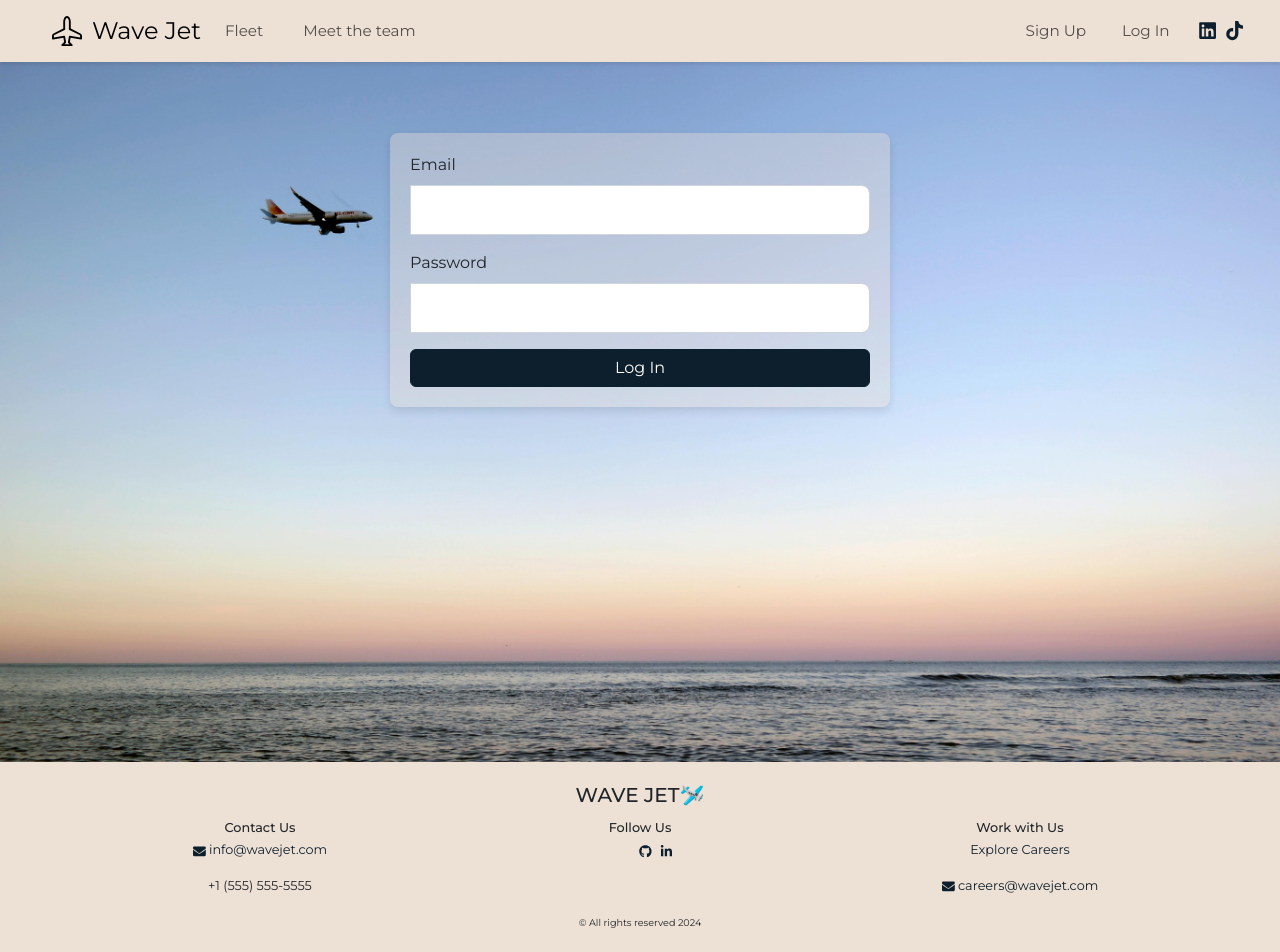
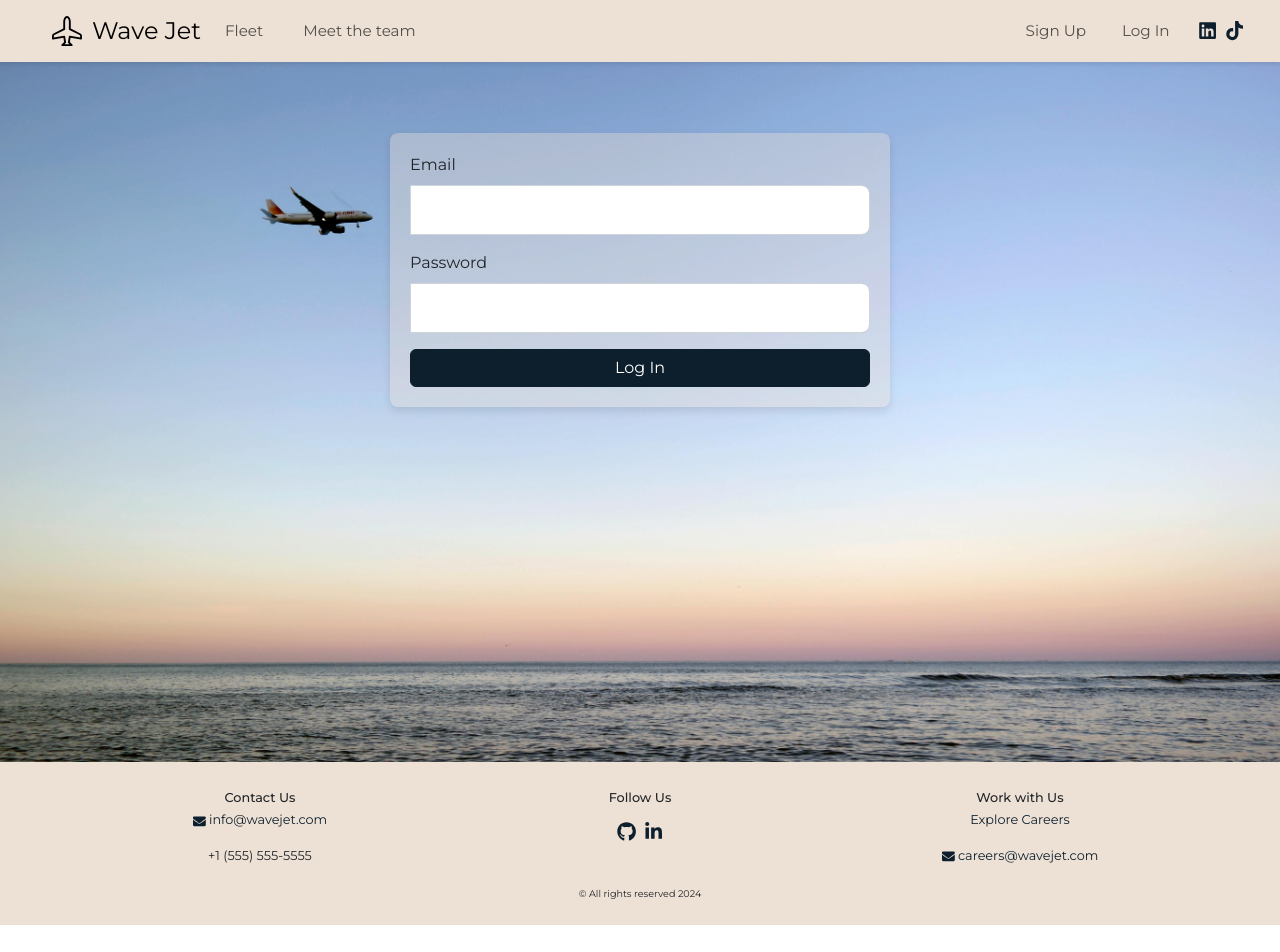
Before and after one commit to marietazetta/wave-jet-client, a React (Vite) app: page /login in a window 1280 px wide. Shown: the top 952 px of the page. After the commit the page ends 925 px from the top, so only its background shows below. Built offline with nearby package versions, Linux system fonts and the light colour scheme.

Commit message:
styling done

```diff
--- a/src/components/Aircrafts/AircraftCard/AircraftCard.css
+++ b/src/components/Aircrafts/AircraftCard/AircraftCard.css
@@ -1,6 +1,11 @@
 .AircraftCard {
     border: none;
     background: none;
+    margin-bottom: 1rem;
+}
+
+.AircraftCard .card {
+    height: 100%;
 }
 
 .AircraftCard .card-body {
@@ -22,10 +27,33 @@
     margin-top: 1rem;
 }
 
-.AircraftCard .custom-button {
-    display: inline-block;
-    width: auto;
-    white-space: nowrap;
-    color: #ede0d4;
-    background-color: #0D1F2D;
+
+.custom-btn {
+    background-color: #546A7B;
+    border: none;
+    padding: 0.75rem 1.5rem;
+    font-size: 1rem;
+    font-weight: 500;
+    color: #EDE0D4;
+    border-radius: 0.5rem;
+    transition: background-color 0.3s ease, transform 0.2s ease;
+    width: 100%;
+    display: flex;
+    align-items: center;
+    justify-content: center;
 }
+
+
+.custom-btn:hover {
+    background-color: #3f5366;
+    transform: translateY(-2px);
+
+}
+
+.custom-btn-link {
+    text-decoration: none;
+}
+
+.custom-btn-link:hover {
+    text-decoration: none;
+}
--- a/src/components/Aircrafts/AircraftCard/AircraftCard.jsx
+++ b/src/components/Aircrafts/AircraftCard/AircraftCard.jsx
@@ -4,13 +4,13 @@ import './AircraftCard.css';
 
 const AircraftCard = ({ _id, mainImage, manufacturer, manufacturerDescription }) => {
     return (
-        <Card className="AircraftCard font-family" style={{ width: '35rem', height: "100%" }}>
+        <Card className="AircraftCard font-family">
             <Card.Img variant="top" src={mainImage} />
             <Card.Body>
                 <Card.Title>{manufacturer}</Card.Title>
                 <Card.Text>{manufacturerDescription}</Card.Text>
-                <Link to={`/fleet/${_id}`}>
-                    <Button variant="light" size="sm" className="custom-button">
+                <Link to={`/fleet/${_id}`} className="custom-btn-link">
+                    <Button type="submit" size="sm" className="custom-btn">
                         Discover {manufacturer} Jets
                     </Button>
                 </Link>
--- a/src/components/DashboardFlights/DashboardFlights.css
+++ b/src/components/DashboardFlights/DashboardFlights.css
@@ -18,7 +18,8 @@
 .flights-table th,
 .flights-table td {
     text-align: center;
-    vertical-align: middle;
+    vertical-align: top;
+    /* Ajustar para alinear el texto al tope */
 }
 
 .flights-table th {
@@ -42,25 +43,18 @@
     margin-right: 15px;
 }
 
-/* Edit Aircraft Icon as Button */
 .edit-aircraft-icon {
     font-size: 1.5rem;
-    /* Size the icon */
     color: #003366;
-    /* Navy blue color */
     cursor: pointer;
-    /* Pointer cursor to indicate clickability */
     transition: transform 0.2s ease, color 0.2s ease;
 }
 
 .edit-aircraft-icon:hover {
     color: #0056b3;
-    /* Slightly brighter blue on hover */
     transform: scale(1.1);
-    /* Slightly enlarge on hover */
 }
 
-/* Responsive Adjustments */
 @media (max-width: 768px) {
     .actions-column .action-button {
         width: 100%;
--- a/src/components/Footer/Footer.css
+++ b/src/components/Footer/Footer.css
@@ -1,11 +1,12 @@
 .Footer {
     font-size: 0.8em;
-    padding: 1rem;
+    padding: 0.5rem 0;
     text-align: center;
     width: 100%;
     background-color: #ede0d4;
     display: flex;
     justify-content: center;
+    align-items: center;
     flex-direction: column;
 }
 
@@ -16,13 +17,13 @@
 }
 
 .footer-section {
-    margin-bottom: 5px;
-    margin-top: 5px;
+    margin: 5px 0;
+    display: flex;
+    flex-direction: column;
+    align-items: center;
+    margin-top: 20px;
 }
 
-.title-section {
-    margin-top: 5px;
-}
 
 .footer-section h5 {
     font-size: 1em;
@@ -33,16 +34,17 @@
     display: flex;
     justify-content: center;
     gap: 0.5rem;
+    padding: 0;
+    margin: 5px 0;
 }
 
 .social-icons li {
     list-style: none;
-    margin: 0;
 }
 
 .social-icons a {
     color: #0D1F2D;
-    font-size: 1em;
+    font-size: 1.5em;
     text-decoration: none;
 }
 
@@ -51,8 +53,7 @@
 }
 
 .copyright {
-    margin-top: auto;
+    margin-top: 1px;
     text-align: center;
-    padding-top: 5px;
     font-size: 0.75em;
 }
--- a/src/components/Footer/Footer.jsx
+++ b/src/components/Footer/Footer.jsx
@@ -7,9 +7,7 @@ const Footer = () => {
     return (
         <div className="Footer font-family">
             <Container>
-                <Row className="title-section">
-                    <h5>WAVE JET🛩️</h5>
-                </Row>
+
                 <Row>
                     <Col xs={12} md={4}>
                         <div className="footer-section">
@@ -53,9 +51,11 @@ const Footer = () => {
                         </div>
                     </Col>
                 </Row>
-                <div className="copyright">
-                    <p>&copy; All rights reserved {new Date().getFullYear()}</p>
-                </div>
+                <Row className="copyright">
+                    <Col>
+                        <p>&copy; All rights reserved {new Date().getFullYear()}</p>
+                    </Col>
+                </Row>
             </Container>
         </div>
     );
--- a/src/pages/AboutPage/AboutPage.css
+++ b/src/pages/AboutPage/AboutPage.css
@@ -1,18 +1,24 @@
 .about-container {
     display: flex;
-    justify-content: space-around;
+    justify-content: center;
     align-items: center;
     padding: 20px;
+    flex-wrap: wrap;
+    gap: 30px;
 }
 
 .person {
     text-align: center;
+    margin: 10px;
+    flex: 1 1 300px;
+    max-width: 300px;
 }
 
 .person-image {
-    width: 300px;
-    height: 300px;
-    border-radius: 50%;
+    width: 100%;
+    max-width: 300px;
+    height: 500px;
+    border-radius: 10%;
     object-fit: cover;
     margin-bottom: 10px;
 }
@@ -21,9 +27,6 @@
     display: flex;
     flex-direction: column;
     gap: 5px;
-    text-decoration: none;
-
-
 }
 
 .links a {
@@ -34,3 +37,7 @@
 .links a:hover {
     text-decoration: underline;
 }
+
+.about-container {
+    background: linear-gradient(rgba(158, 163, 176, 0.5), transparent, transparent, rgba(158, 163, 176, 0.5));
+}
--- a/src/pages/AboutPage/AboutPage.jsx
+++ b/src/pages/AboutPage/AboutPage.jsx
@@ -1,10 +1,7 @@
 import './AboutPage.css'
-import '../../../public/assets/ProfileMaria.jpg'
-import '../../../public/assets/DiegoProfile.jpg'
 import { FaGithub, FaLinkedin } from 'react-icons/fa';
 
 const AboutPage = () => {
-
     const people = [
         {
             name: 'Maria',
@@ -36,9 +33,7 @@ const AboutPage = () => {
                     </div>
                 ))}
             </div>
-
         </>
-
     )
 }
 
--- a/src/pages/Aircrafts/AircraftsPage/AircraftsPage.jsx
+++ b/src/pages/Aircrafts/AircraftsPage/AircraftsPage.jsx
@@ -2,7 +2,7 @@ import './AircraftsPage.css';
 import AircraftsList from "../../../components/Aircrafts/AircraftsList/AircraftsList";
 import aircraftServices from "../../../services/aircraft.services";
 import { useState, useEffect } from 'react';
-import { Container, Row } from 'react-bootstrap';
+import { Container, Row, Col } from 'react-bootstrap';
 
 const AircraftsPage = () => {
     const [aircrafts, setAircrafts] = useState([]);
@@ -24,12 +24,13 @@ const AircraftsPage = () => {
 
                 <h2>Your private jet fleet.</h2>
 
-                <Row xs={1} md={2} lg={2} className="g-4">
+                <Row xs={1} sm={2} md={2} lg={2} className="g-4">
                     {aircrafts.map((aircraft) => (
-                        <AircraftsList
-                            key={aircraft._id}
-                            aircraft={aircraft}
-                        />
+                        <Col key={aircraft._id}>
+                            <AircraftsList
+                                aircraft={aircraft}
+                            />
+                        </Col>
                     ))}
                 </Row>
 
--- a/src/pages/DashboardPage/DashboardPage.jsx
+++ b/src/pages/DashboardPage/DashboardPage.jsx
@@ -69,8 +69,6 @@ const DashboardPage = () => {
 
                 }
 
-                <hr />
-
 
             </Container>
         </div>
```
Also changed, not shown: src/components/DashboardFlights/DashboardFlights.jsx (+13 -9 lines).
